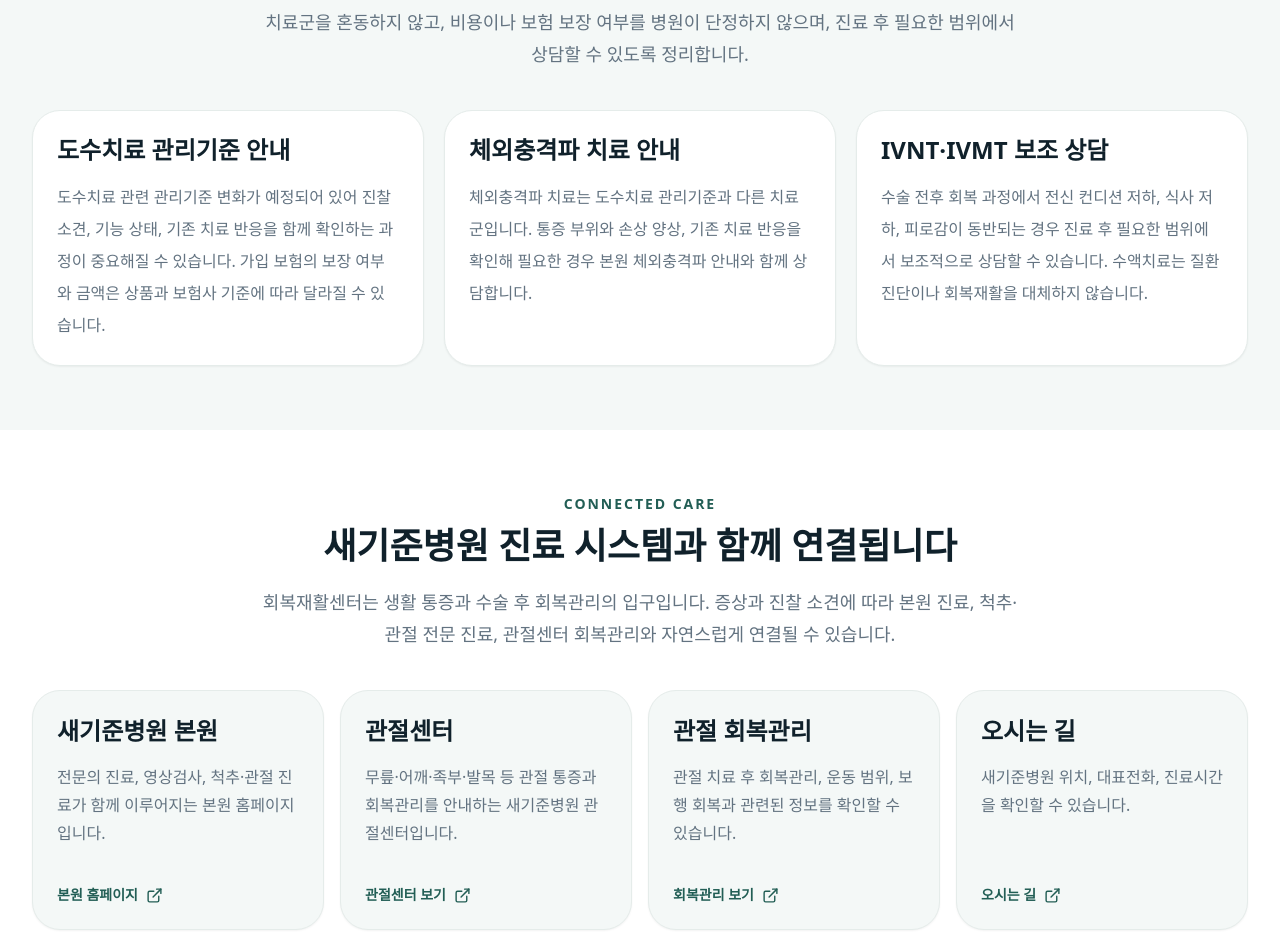
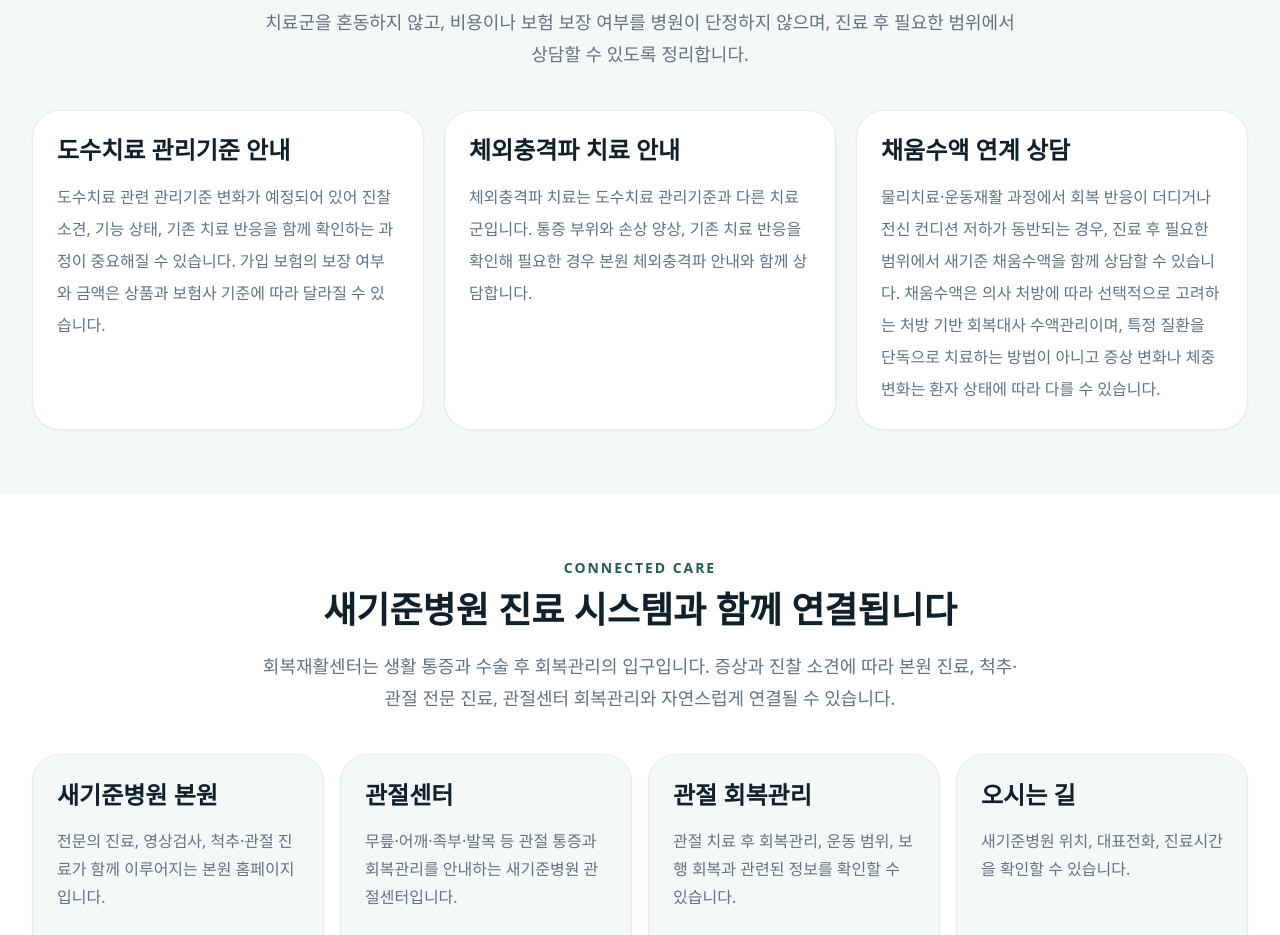
Before and after one commit to hanjinjangspine/new-standard-rehab-center, a Next.js app: page / in a window 1280 px wide. Shown: the part 3720-4655 px from the top of the page. Built offline with nearby package versions, Linux system fonts and the light colour scheme; no server answers.

Commit message:
Fix rehab Chaeum infusion wording

```diff
--- a/app/page.tsx
+++ b/app/page.tsx
@@ -124,9 +124,9 @@
       "체외충격파 치료는 도수치료 관리기준과 다른 치료군입니다. 통증 부위와 손상 양상, 기존 치료 반응을 확인해 필요한 경우 본원 체외충격파 안내와 함께 상담합니다."
   },
   {
-    title: "IVNT·IVMT 보조 상담",
+    title: "채움수액 연계 상담",
     description:
-      "수술 전후 회복 과정에서 전신 컨디션 저하, 식사 저하, 피로감이 동반되는 경우 진료 후 필요한 범위에서 보조적으로 상담할 수 있습니다. 수액치료는 질환 진단이나 회복재활을 대체하지 않습니다."
+      "물리치료·운동재활 과정에서 회복 반응이 더디거나 전신 컨디션 저하가 동반되는 경우, 진료 후 필요한 범위에서 새기준 채움수액을 함께 상담할 수 있습니다. 채움수액은 의사 처방에 따라 선택적으로 고려하는 처방 기반 회복대사 수액관리이며, 특정 질환을 단독으로 치료하는 방법이 아니고 증상 변화나 체중 변화는 환자 상태에 따라 다를 수 있습니다."
   }
 ];
 
```
